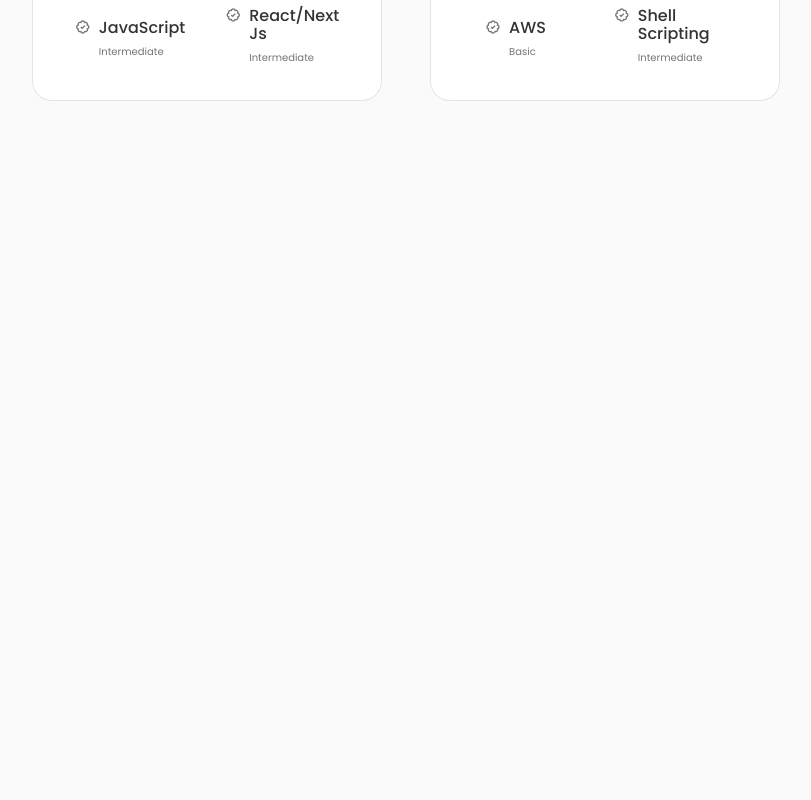
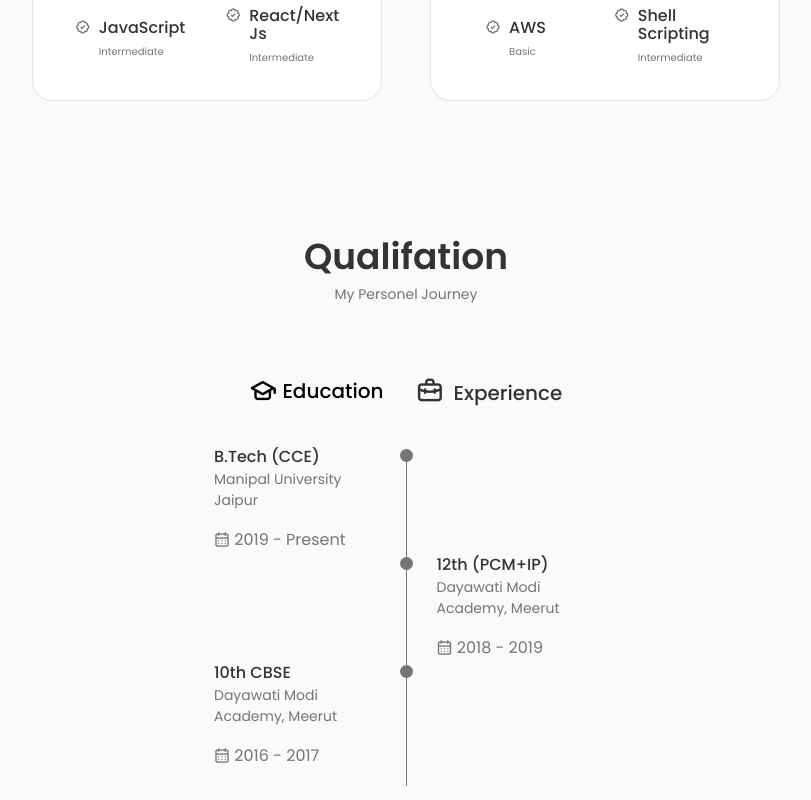
Before and after one commit to ram-9547/Charan, a React (Create React App) app: page / in a window 1280 px wide. Shown: the part 1892-2692 px from the top of the page, without its empty margins (234-1045 px from the left). Before the commit the page ends 2025 px from the top, so only its background shows below. Built offline with nearby package versions, Linux system fonts and the light colour scheme.

Commit message:
qualification sec done

```diff
--- a/src/App.js
+++ b/src/App.js
@@ -2,6 +2,7 @@ import "./App.css";
 import About from "./components/about/About";
 import Header from "./components/header/Header";
 import Home from "./components/home/Home";
+import Qualification from "./components/qualification/Qualification";
 import Skills from "./components/skills/Skills";
 // import Home from "./components/header/home/Home";
 
@@ -14,6 +15,7 @@ function App() {
         <Home />
         <About />
         <Skills />
+        <Qualification />
       </main>
     </>
   );
--- /dev/null
+++ b/src/components/qualification/Qualification.jsx
@@ -0,0 +1,166 @@
+import React from "react";
+import "./qual.css";
+import { useState } from "react";
+
+const Qualification = () => {
+  const [toggleState, setToggleState] = useState(1);
+
+  const toggleTab = (index) => {
+    setToggleState(index);
+  };
+
+  return (
+    <section className="qualification section">
+      <h2 className="section__title">Qualifation</h2>
+      <span className="section__subtitle">My Personel Journey</span>
+
+      <div className="qualification__container container">
+        <div className="qualification__tabs">
+          <div
+            className={
+              toggleState === 1
+                ? "qualification__button qualification__active button--flex"
+                : "qualification__button button--flex"
+            }
+            onClick={() => toggleTab(1)}
+          >
+            <i className="uil uil-graduation-cap qualification__icon"></i>{" "}
+            Education
+          </div>
+          <div
+            className={
+              toggleState === 2
+                ? "qualification__button qualification__active "
+                : "qualification__button "
+            }
+            onClick={() => toggleTab(2)}
+          >
+            <i className="uil uil-briefcase-alt qualification__icon"></i>{" "}
+            Experience
+          </div>
+        </div>
+
+        <div className="qualification__sections">
+          <div
+            className={
+              toggleState === 1
+                ? "qualification__content qualification__content-active "
+                : "qualification__content "
+            }
+          >
+            <div className="qualification__data">
+              <div>
+                <h3 className="qualification__title">B.Tech (CCE)</h3>
+                <span className="qualification__subtitle">
+                  Manipal University Jaipur
+                </span>
+                <div className="qualification__calander">
+                  <i className="uil uil-calendar-alt"></i> 2019 - Present
+                </div>
+              </div>
+
+              <div>
+                <span className="qualification__rounder"></span>
+                <span className="qualification__line"></span>
+              </div>
+            </div>
+
+            <div className="qualification__data">
+              <div></div>
+
+              <div>
+                <span className="qualification__rounder"></span>
+                <span className="qualification__line"></span>
+              </div>
+              <div>
+                <h3 className="qualification__title">12th (PCM+IP)</h3>
+                <span className="qualification__subtitle">
+                  Dayawati Modi Academy, Meerut
+                </span>
+                <div className="qualification__calander">
+                  <i className="uil uil-calendar-alt"></i> 2018 - 2019
+                </div>
+              </div>
+            </div>
+
+            <div className="qualification__data">
+              <div>
+                <h3 className="qualification__title">10th CBSE</h3>
+                <span className="qualification__subtitle">
+                  Dayawati Modi Academy, Meerut
+                </span>
+                <div className="qualification__calander">
+                  <i className="uil uil-calendar-alt"></i> 2016 - 2017
+                </div>
+              </div>
+
+              <div>
+                <span className="qualification__rounder"></span>
+                <span className="qualification__line"></span>
+              </div>
+            </div>
+          </div>
+          <div
+            className={
+              toggleState === 2
+                ? "qualification__content qualification__content-active button--flex"
+                : "qualification__content button--flex"
+            }
+          >
+            <div className="qualification__data">
+              <div>
+                <h3 className="qualification__title">
+                  Frontend Developer Intern
+                </h3>
+                <span className="qualification__subtitle">Lens</span>
+                <div className="qualification__calander">
+                  <i className="uil uil-calendar-alt"></i> Nov 2022 - Present
+                </div>
+              </div>
+
+              <div>
+                <span className="qualification__rounder"></span>
+                <span className="qualification__line"></span>
+              </div>
+            </div>
+
+            <div className="qualification__data">
+              <div></div>
+
+              <div>
+                <span className="qualification__rounder"></span>
+                <span className="qualification__line"></span>
+              </div>
+              <div>
+                <h3 className="qualification__title">
+                  Software Developer Intern
+                </h3>
+                <span className="qualification__subtitle">OpenSense Labs</span>
+                <div className="qualification__calander">
+                  <i className="uil uil-calendar-alt"></i>Jan 2022 - Apr 2022
+                </div>
+              </div>
+            </div>
+
+            <div className="qualification__data">
+              <div>
+                <h3 className="qualification__title">Cloud Intern, AWS</h3>
+                <span className="qualification__subtitle">Siemens</span>
+                <div className="qualification__calander">
+                  <i className="uil uil-calendar-alt"></i> July 2021 - Oct 2021
+                </div>
+              </div>
+
+              <div>
+                <span className="qualification__rounder"></span>
+                <span className="qualification__line"></span>
+              </div>
+            </div>
+          </div>
+        </div>
+      </div>
+    </section>
+  );
+};
+
+export default Qualification;
--- /dev/null
+++ b/src/components/qualification/qual.css
@@ -0,0 +1,117 @@
+.qualification__container {
+  max-width: 768px;
+}
+
+.qualification__tabs {
+  display: flex;
+  justify-content: center;
+  margin-bottom: var(--mb-2);
+}
+
+.qualification__button {
+  font-size: var(--h3-font-size);
+  font-weight: var(--font-medium);
+  color: var(--title-color);
+  margin: 0 var(--mb-1);
+  cursor: pointer;
+}
+
+.qualification__button:hover {
+  color: var(--title-color-dark);
+}
+
+.qualification__icon {
+  font-size: 1.8rem;
+  margin-right: var(--mb-0-25);
+}
+
+.qualification__active {
+  color: var(--title-color-dark);
+}
+
+.qualification__sections {
+  display: grid;
+  grid-template-columns: 0.5fr;
+  justify-content: center;
+}
+
+.qualification__content {
+  display: none;
+}
+
+.qualification__content-active {
+  display: block;
+}
+
+.qualification__data {
+  display: grid;
+  grid-template-columns: 1fr max-content 1fr;
+  column-gap: 1.5rem;
+}
+
+.qualification__title {
+  font-size: var(--normal-font-size);
+  font-weight: var(--font-medium);
+}
+
+.qualification__subtitle {
+  display: inline-block;
+  font-size: var(--small-font-size);
+  margin-bottom: var(--mb-1);
+}
+
+.qualification__calendar {
+  font-size: var(--small-font-size);
+}
+
+.qualification__rounder {
+  display: inline-block;
+  width: 13px;
+  height: 13px;
+  background-color: var(--text-color);
+  border-radius: 50%;
+}
+
+.qualification__line {
+  display: block;
+  width: 1px;
+  height: 100%;
+  background-color: var(--text-color);
+  transform: translate(6px, -7px);
+}
+
+/*=============== BREAKPOINTS ===============*/
+/* For large devices */
+@media screen and (max-width: 992px) {
+  .qualification__container {
+    margin-left: auto;
+    margin-right: auto;
+  }
+}
+
+/* For medium devices */
+@media screen and (max-width: 768px) {
+  .qualification__container {
+    margin-left: var(--mb-1-5);
+    margin-right: var(--mb-1-5);
+  }
+}
+
+@media screen and (max-width: 576px) {
+  .qualification__sections {
+    grid-template-columns: initial;
+  }
+  .qualification__button {
+    margin: 0 var(--mb-0-75);
+  }
+}
+
+/* For small devices */
+@media screen and (max-width: 350px) {
+  .qualification__data {
+    gap: 0.5rem;
+  }
+  .qualification__icon {
+    font-size: 1.2rem;
+  }
+}
```
